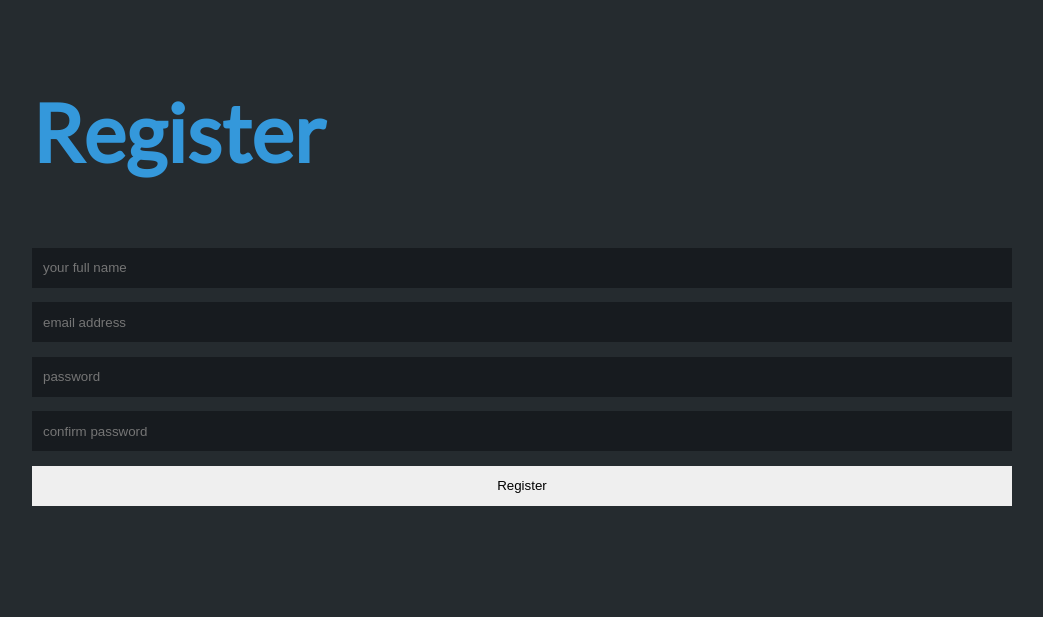
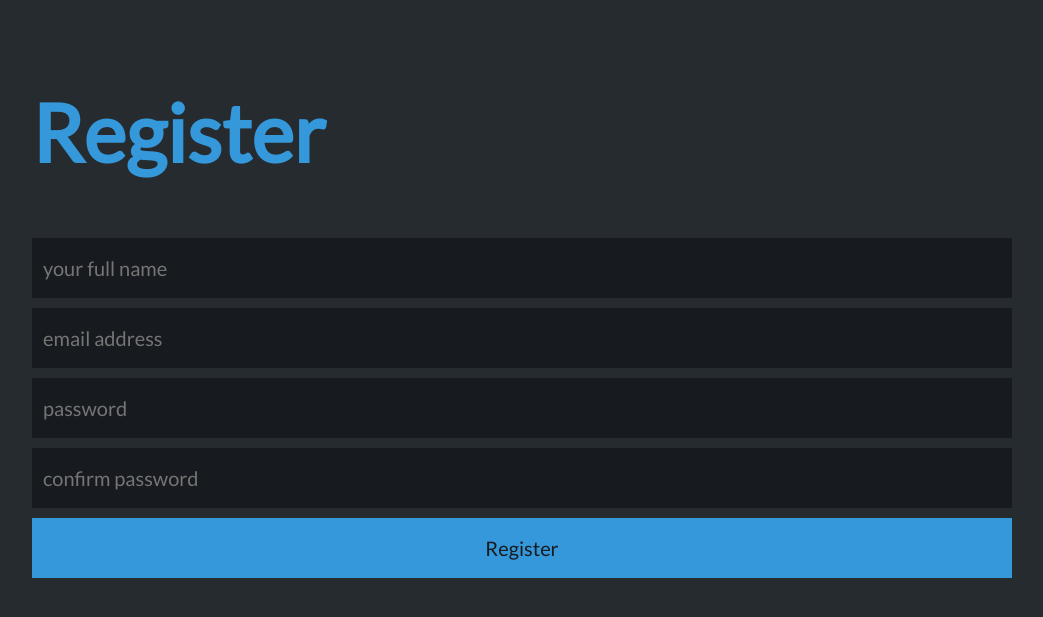
Before and after one commit to glifchits/energyapps, a Flask app: page /register in a window 1280 px wide. Shown: the part 59-676 px from the top of the page, without its empty margins (118-1161 px from the left). Run offline with Flask 2, Linux system fonts and the light colour scheme; style sheets or scripts are compiled from the project's sources; some libraries are stand-ins or nearby versions.

Commit message:
more form styling

```diff
--- a/app/static/sass/styles.sass
+++ b/app/static/sass/styles.sass
@@ -70,12 +70,20 @@ form
   *
     box-sizing: border-box
     width: 100%
-    height: 40px
+    height: 60px
     border: 1px solid transparent
     padding: 10px
+    margin: 5px 0
     outline: none
+    font-size: 20px
+    font-family: 'Lato', sans-serif
     &:focus
       border: 1px solid $text_colour
+    color: $text_colour
 
   input
     background-color: $header_bg_colour
+
+  button
+    background-color: $text_colour
+    color: $header_bg_colour
```
